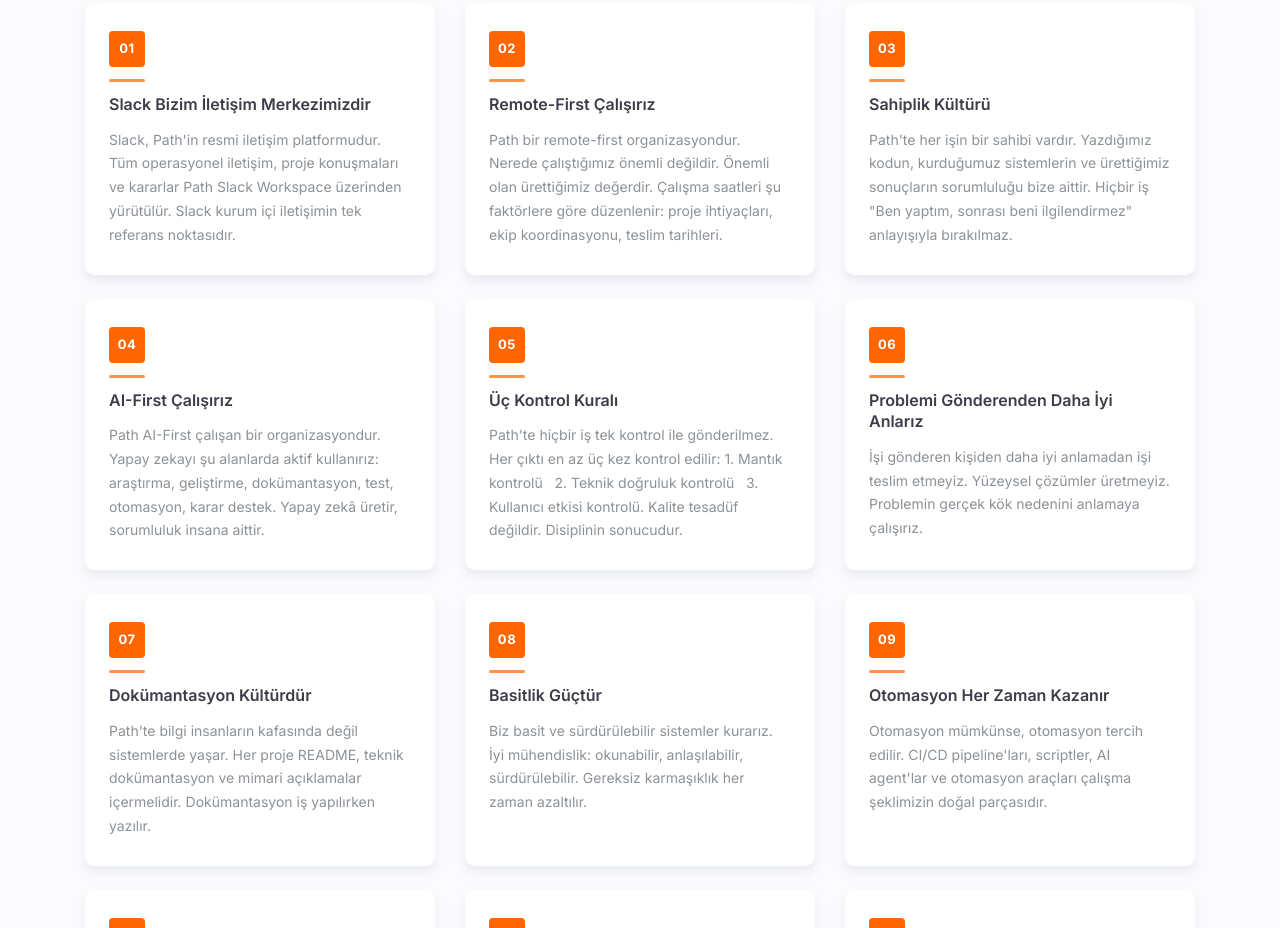
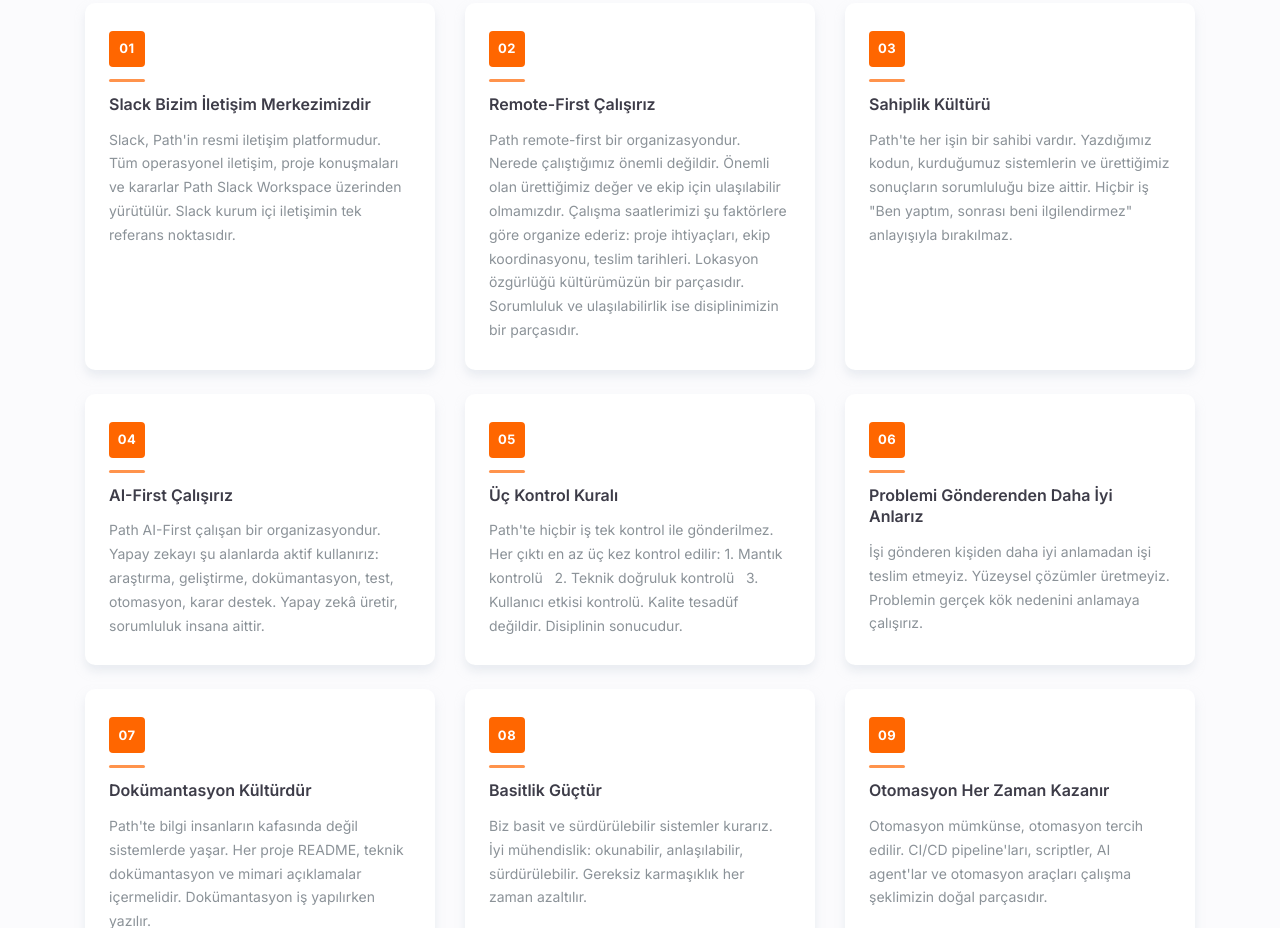
Before and after one commit to noone0/pathmanifest, a website: page index.html in a window 1280 px wide. Shown: the part 1074-2002 px from the top of the page. Drawn offline with nearby package versions, Linux system fonts and the light colour scheme.

Commit message:
update: Remote-First principle text (TR+EN)

```diff
--- a/index.html
+++ b/index.html
@@ -936,7 +936,7 @@
         p1_title: "Slack Bizim İletişim Merkezimizdir",
         p1_desc: "Slack, Path'in resmi iletişim platformudur. Tüm operasyonel iletişim, proje konuşmaları ve kararlar Path Slack Workspace üzerinden yürütülür. Slack kurum içi iletişimin tek referans noktasıdır.",
         p2_title: "Remote-First Çalışırız",
-        p2_desc: "Path bir remote-first organizasyondur. Nerede çalıştığımız önemli değildir. Önemli olan ürettiğimiz değerdir. Çalışma saatleri şu faktörlere göre düzenlenir: proje ihtiyaçları, ekip koordinasyonu, teslim tarihleri.",
+        p2_desc: "Path remote-first bir organizasyondur. Nerede çalıştığımız önemli değildir. Önemli olan ürettiğimiz değer ve ekip için ulaşılabilir olmamızdır. Çalışma saatlerimizi şu faktörlere göre organize ederiz: proje ihtiyaçları, ekip koordinasyonu, teslim tarihleri. Lokasyon özgürlüğü kültürümüzün bir parçasıdır. Sorumluluk ve ulaşılabilirlik ise disiplinimizin bir parçasıdır.",
         p3_title: "Sahiplik Kültürü",
         p3_desc: "Path'te her işin bir sahibi vardır. Yazdığımız kodun, kurduğumuz sistemlerin ve ürettiğimiz sonuçların sorumluluğu bize aittir. Hiçbir iş \"Ben yaptım, sonrası beni ilgilendirmez\" anlayışıyla bırakılmaz.",
         p4_title: "AI-First Çalışırız",
@@ -988,7 +988,7 @@
         p1_title: "Slack Is Our Communication Center",
         p1_desc: "Slack is the official communication platform of Path. All operational communication, project discussions, and decisions are conducted within the Path Slack Workspace. While other tools may be used when necessary, Slack remains the single source of truth for communication.",
         p2_title: "We Work Remote-First",
-        p2_desc: "Path operates as a remote-first organization. Where we work from is not important. What matters is the value we produce. Working hours are organized based on: project needs, team coordination, delivery timelines.",
+        p2_desc: "Path operates as a remote-first organization. Where we work from is not important. What matters is the value we produce and our ability to stay reachable for the team. Working hours are organized based on: project needs, team coordination, delivery timelines. Flexibility is part of our culture. Responsibility and availability are part of our discipline.",
         p3_title: "Ownership Culture",
         p3_desc: "Every task at Path has an owner. The code we write, the systems we build, and the results we deliver are our responsibility. Nothing is ever left with the mindset of: \"My job is done. Someone else will handle the rest.\"",
         p4_title: "We Are AI-First",
```
